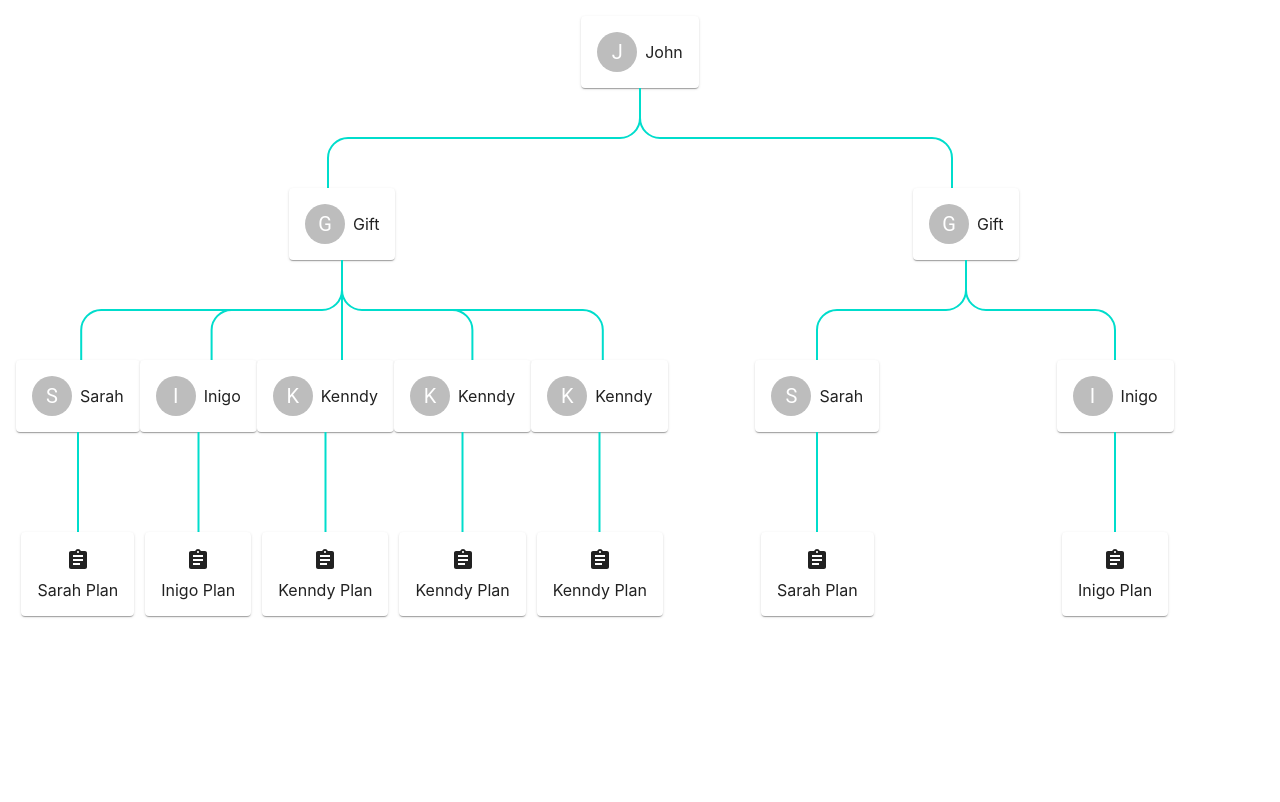
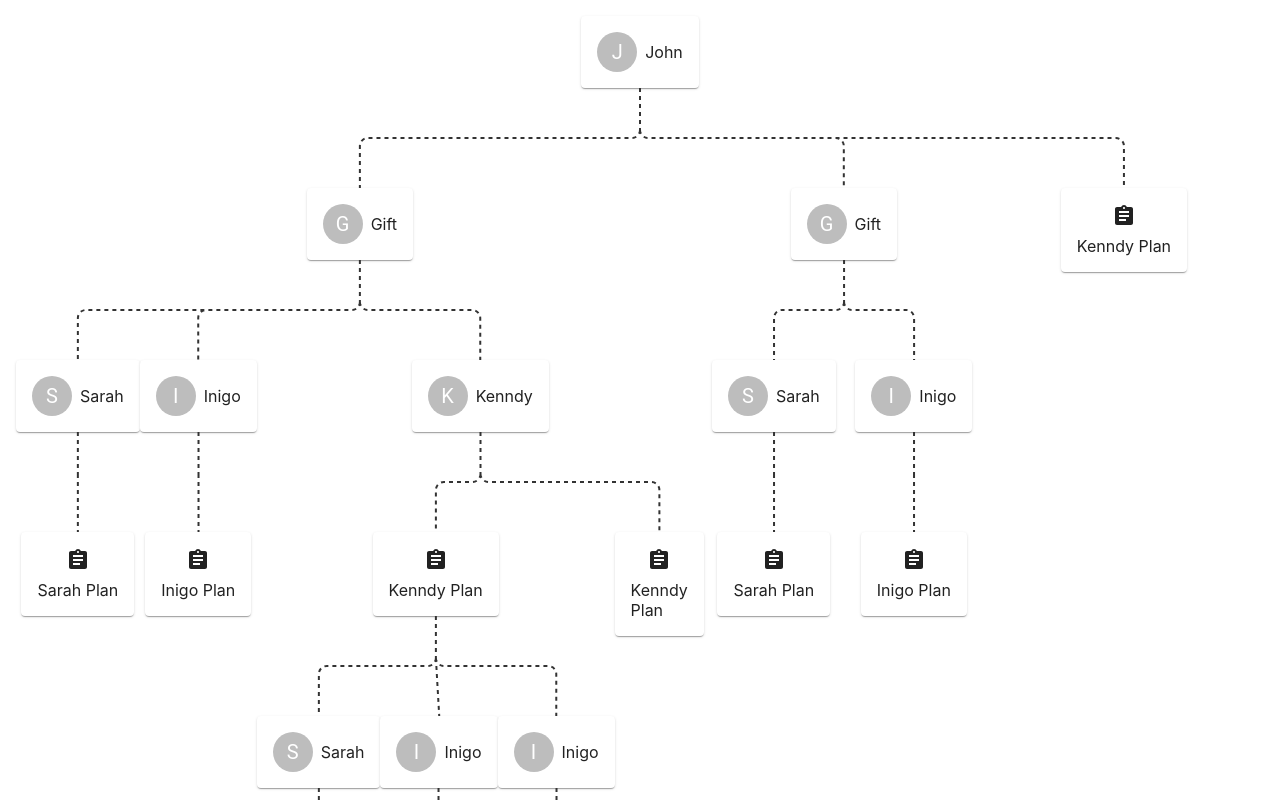
Before and after one commit to raul-taurus/mui-playground, a React (Create React App) app: page / in a window 1280 px wide. Shown: the top 802 px of the page. Built offline with nearby package versions, Linux system fonts and the light colour scheme.

Commit message:
svg connector 2

```diff
--- a/src/mui/BoxUsage/index.tsx
+++ b/src/mui/BoxUsage/index.tsx
@@ -1,10 +1,9 @@
 import { Box } from "@mui/material";
-import { useEffect, useRef, useState } from "react";
+import { MutableRefObject, useEffect, useRef, useState } from "react";
 import DocCard from "./DocCard";
 import NameCard from "./NameCard";
-import { buildTree } from "./svg/path";
+import { buildTree, buildTree2 } from "./svg/path";
 import { TreeNode } from "./TreeNode";
-
 
 type ConnectorProps = {
   branchCount: number;
@@ -26,12 +25,39 @@ function Connector({ branchCount }: ConnectorProps) {
     const pathNode = pathRef.current;
     if (pathNode) {
       const { clientWidth, clientHeight } = pathNode.parentElement!;
-      pathNode.setAttribute('d', buildTree(clientWidth, clientHeight, branchCount));
+      pathNode.setAttribute('d', buildTree(clientWidth, clientHeight, branchCount, 0));
     }
   }, [branchCount, windowsResize]);
 
   return <svg style={{ width: '100%', height: '100px' }} xmlns="http://www.w3.org/2000/svg">
-    <path ref={pathRef} stroke="#0dc" fill="none" strokeWidth={2} />
+    <path ref={pathRef} stroke="#333" fill="none" strokeWidth={2} strokeDasharray={4} />
+  </svg>
+
+}
+
+function Connector2({ childrenRefs }: { childrenRefs: MutableRefObject<(HTMLDivElement | null)[]> }) {
+  const pathRef = useRef<SVGPathElement>(null);
+  const [windowsResize, setWindowsResize] = useState(Date.now());
+
+  const handleWindowsResize = () => setWindowsResize(Date.now())
+  useEffect(() => {
+    window.addEventListener('resize', handleWindowsResize);
+    return () => {
+      window.removeEventListener('resize', handleWindowsResize);
+    }
+  }, [])
+
+  useEffect(() => {
+    const pathNode = pathRef.current;
+    if (pathNode) {
+      const rect = pathNode.parentElement!.getBoundingClientRect();
+      pathNode.setAttribute('d', buildTree2(rect, childrenRefs.current, 8));
+    }
+  }, [childrenRefs, windowsResize]);
+
+
+  return <svg style={{ width: '100%', height: '100px' }} xmlns="http://www.w3.org/2000/svg">
+    <path ref={pathRef} stroke="#333" fill="none" strokeWidth={2} strokeDasharray={4} />
   </svg>
 
 }
@@ -40,8 +66,7 @@ const tree: TreeNode = {
   node: <NameCard name="John" />,
   children: [{
     node: <NameCard name="Gift" />,
-    children: [
-      {
+    children: [{
       node: <NameCard name="Sarah" />,
       children: [{ node: <DocCard name="Sarah Plan" />, }]
     },
@@ -51,17 +76,31 @@ const tree: TreeNode = {
     },
     {
       node: <NameCard name="Kenndy" />,
-        children: [{ node: <DocCard name="Kenndy Plan" />, }]
+      children: [{
+        node: <DocCard name="Kenndy Plan" />,
+        children: [{
+          node: <NameCard name="Sarah" />,
+          children: [{
+            node: <DocCard name="Sarah Plan" />,
+          }]
         },
         {
-        node: <NameCard name="Kenndy" />,
-        children: [{ node: <DocCard name="Kenndy Plan" />, }]
+          node: <NameCard name="Inigo" />,
+          children: [{
+            node: <DocCard name="Inigo Plan" />,
+          }]
         },
         {
-        node: <NameCard name="Kenndy" />,
-        children: [{ node: <DocCard name="Kenndy Plan" />, }]
+          node: <NameCard name="Inigo" />,
+          children: [{
+            node: <DocCard name="Inigo Plan" />,
+          }]
         },
-    ]
+        ],
+      }, {
+        node: <DocCard name="Kenndy Plan" />,
+      }]
+    },]
   }, {
     node: <NameCard name="Gift" />,
     children: [
@@ -74,20 +113,24 @@ const tree: TreeNode = {
         children: [{ node: <DocCard name="Inigo Plan" />, }]
       },
     ]
+  }, {
+    node: <DocCard name="Kenndy Plan" />,
   }]
 };
 
 type TreeProps = {
   node: TreeNode,
+  inputRef?: React.Ref<HTMLDivElement>;
 }
 
-function Tree({ node }: TreeProps) {
-  return <Box sx={{ display: 'flex', flexDirection: 'column', alignItems: 'center', width: '100%' }}>
+function Tree({ node, inputRef }: TreeProps) {
+  const childrenRefs = useRef<(HTMLDivElement | null)[]>([]);
+  return <Box ref={inputRef} sx={{ display: 'flex', flexDirection: 'column', alignItems: 'center', width: '100%' }}>
     {node.node}
     {node.children?.length && <>
-      <Connector branchCount={node.children.length} />
-      <Box sx={{ display: 'flex', justifyContent: 'space-evenly', width: '100%' }}>
-        {node.children?.map((n, i) => <Tree key={i} node={n} />)}
+      <Connector2 childrenRefs={childrenRefs} />
+      <Box sx={{ display: 'flex', justifyContent: 'space-evenly', width: '100%' }} >
+        {node.children?.map((n, i) => <Tree key={i} node={n} inputRef={n => childrenRefs.current[i] = n} />)}
       </Box>
     </>}
   </Box>
--- a/src/mui/BoxUsage/svg/path/index.ts
+++ b/src/mui/BoxUsage/svg/path/index.ts
@@ -75,3 +75,49 @@ export function buildTree(width: number, height: number, count: number, radius:
   }
   return path.toString();
 }
+
+export function buildTree2(rect: DOMRect, children: (HTMLDivElement | null)[], radius: number = 20) {
+  const { width, height } = rect;
+  const halfW = width / 2;
+  const halfH = height / 2;
+  const path = new SvgPath();
+  path.M([halfW, 0]);
+  path.l([0, halfH - radius]);
+
+  for (const c of children) {
+    const cRect = c!.getBoundingClientRect();
+    const targetPoint = {
+      x: cRect.x + cRect.width / 2 - rect.x,
+      y: cRect.y,
+    }
+
+    path.M([halfW, halfH - radius]);
+
+    const nearMid = targetPoint.x >= halfW - radius && targetPoint.x <= halfW + radius
+    if (nearMid) {
+      path.L([targetPoint.x, height])
+      continue;
+    }
+
+    const isLeft = targetPoint.x <= halfW;
+    path.a({
+      rx: radius, ry: radius, angle: 0,
+      large_arc_flag: 0,
+      sweep_flag: isLeft ? 1 : 0,
+      dx: isLeft ? -radius : radius,
+      dy: radius
+    })
+
+    path.L([targetPoint.x + (isLeft ? radius : -radius), halfH])
+    path.a({
+      rx: radius, ry: radius, angle: 0,
+      large_arc_flag: 0,
+      sweep_flag: isLeft ? 0 : 1,
+      dx: isLeft ? -radius : radius,
+      dy: radius
+    })
+    path.L([targetPoint.x, height])
+  }
+
+  return path.toString();
+}
```
Lines whose indentation alone changed are shown as unchanged.
